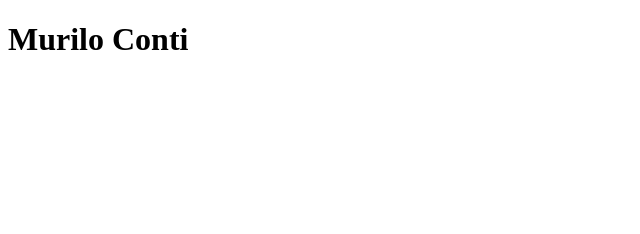
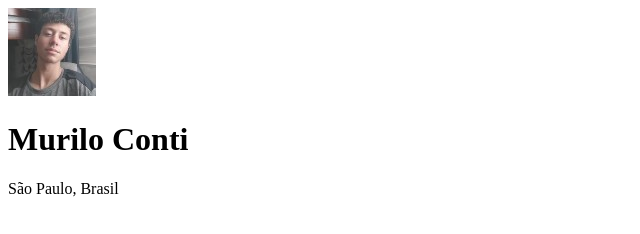
Before and after one commit to MuriloConti11BTI/meus-links, a plain HTML site: page index.html in a window 1280 px wide. Shown: the whole page, without its empty margins (0-640 px from the left). Drawn offline with Linux system fonts and the light colour scheme.

Commit message:
desenvolvimento do HTML

```diff
--- a/index.html
+++ b/index.html
@@ -7,7 +7,9 @@
 </head>
 <body>
     <div>
+        <img src="./Murilin 88x88.jpg" alt="imagem do criador da página de links, Murilo Conti">
         <h1>Murilo Conti</h1>
+        <p>São Paulo, Brasil</p>
     </div>
 </body>
 </html>
```
